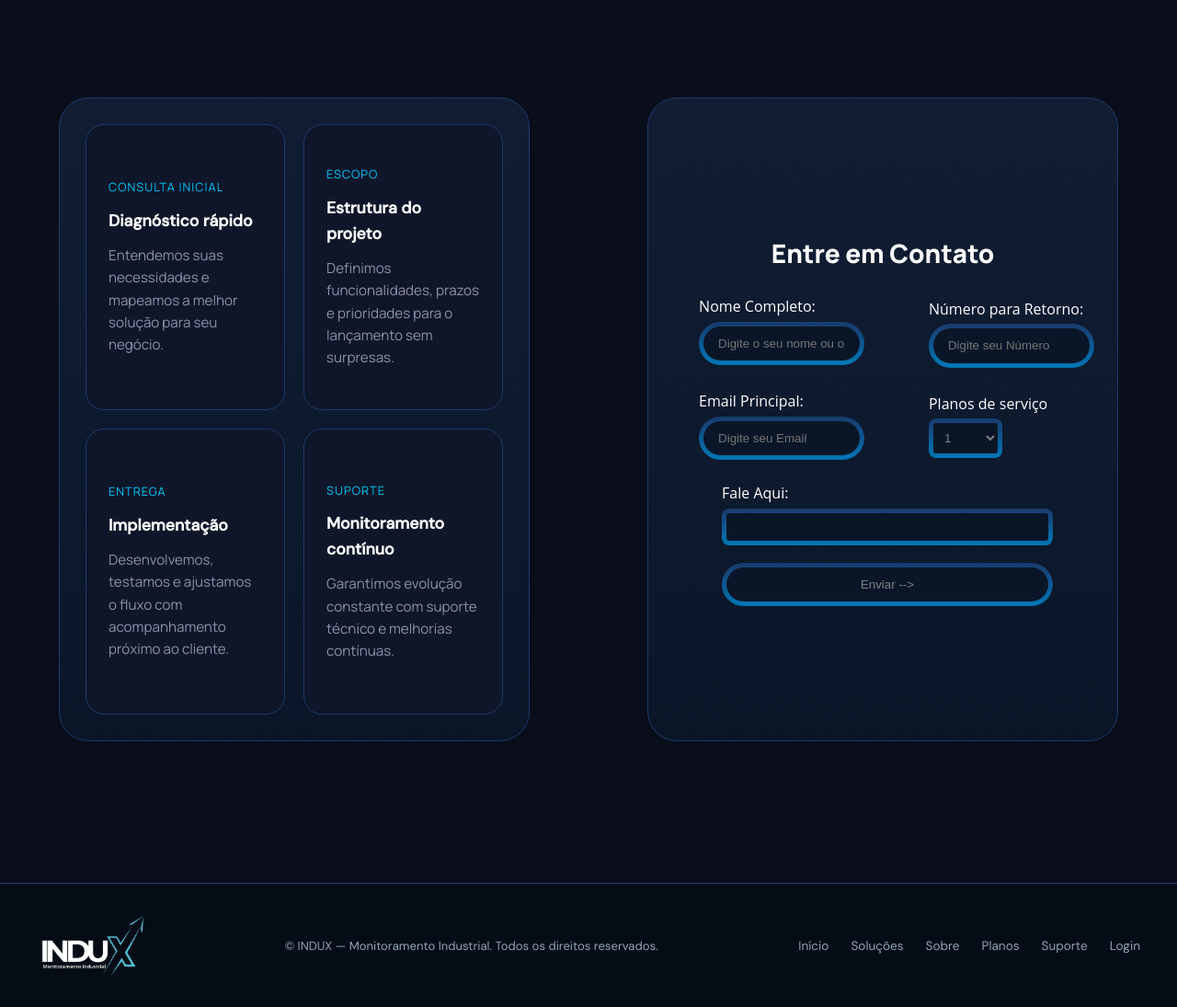
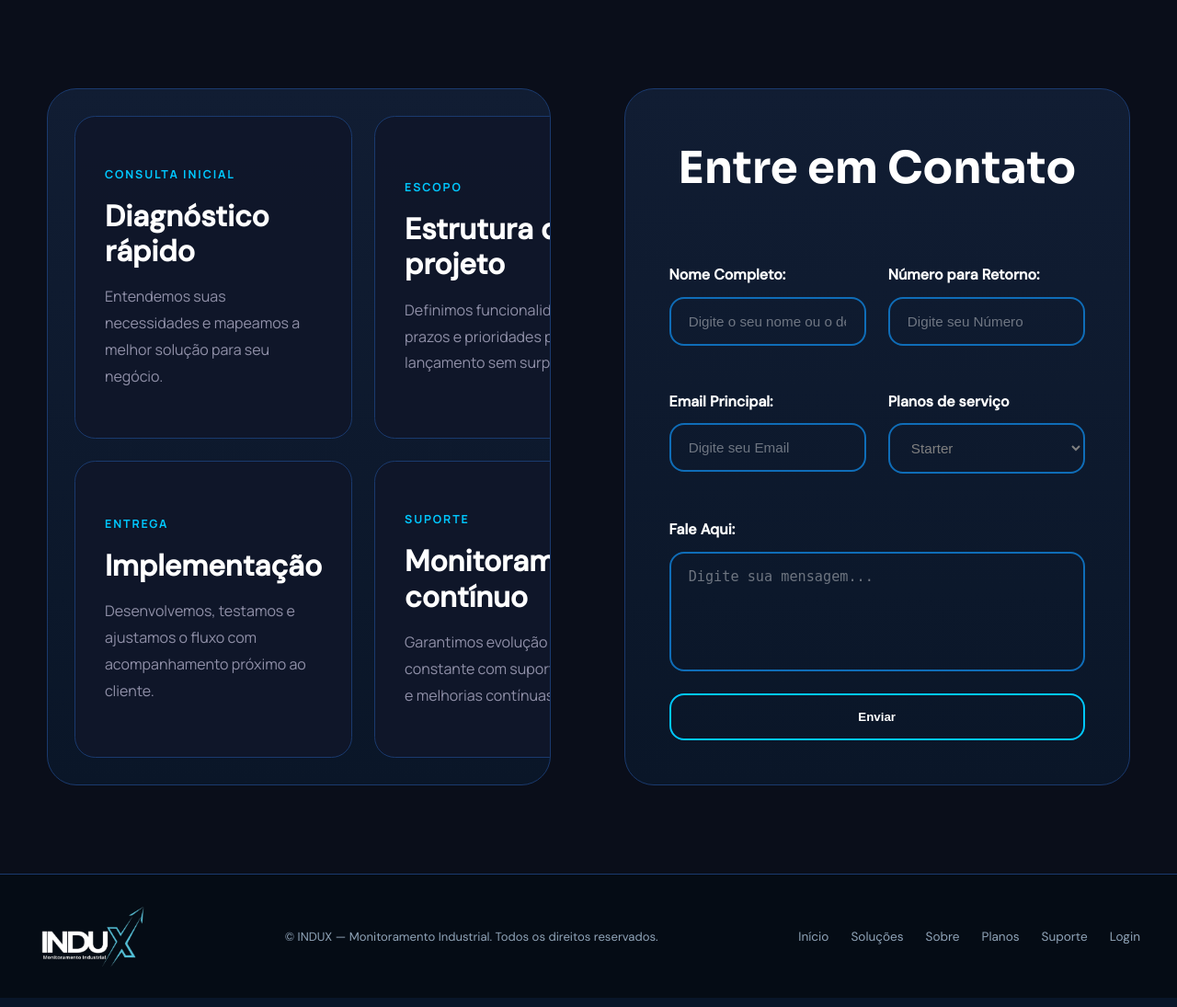
Before and after one commit to roberivan7/indux, a PHP site: page /contato.php in a window 1280 px wide. Shown: the part 100-1195 px from the top of the page at 92% size. Run offline with PHP 8.4, Linux system fonts and the light colour scheme.

Commit message:
Página de contato atualizada

```diff
--- a/pagina_de_vendas/contato.php
+++ b/pagina_de_vendas/contato.php
@@ -3,19 +3,22 @@ require_once 'header.php';
 require_once 'footer.php';
 ?>
 
-
 <!DOCTYPE html>
-<html lang="en">
+<html lang="pt-br">
 <head>
     <meta charset="UTF-8">
     <meta name="viewport" content="width=device-width, initial-scale=1.0">
-    <title>Document</title>
+    <title>Contato</title>
     <link rel="stylesheet" href="styles.css">
 </head>
+
 <body>
-<header><?php echo $header;?></header>
+<header>
+    <?php echo $header; ?>
+</header>
+
 <div class="conteiner">
-    <div class="conteiner-centralizar">
+    <div class="conteiner-f">
         <main class="form orcamento" id="orcamento">
             <div class="orcamento-grid">
                 <article class="orcamento-card">
@@ -23,16 +26,19 @@ require_once 'footer.php';
                     <h2>Diagnóstico rápido</h2>
                     <p>Entendemos suas necessidades e mapeamos a melhor solução para seu negócio.</p>
                 </article>
+
                 <article class="orcamento-card">
                     <p class="orcamento-label">Escopo</p>
                     <h2>Estrutura do projeto</h2>
                     <p>Definimos funcionalidades, prazos e prioridades para o lançamento sem surpresas.</p>
                 </article>
+
                 <article class="orcamento-card">
                     <p class="orcamento-label">Entrega</p>
                     <h2>Implementação</h2>
                     <p>Desenvolvemos, testamos e ajustamos o fluxo com acompanhamento próximo ao cliente.</p>
                 </article>
+
                 <article class="orcamento-card">
                     <p class="orcamento-label">Suporte</p>
                     <h2>Monitoramento contínuo</h2>
@@ -40,48 +46,54 @@ require_once 'footer.php';
                 </article>
             </div>
         </main>
-    </div>
-    <div class="conteiner-centralizar">
 
-
-        <main class="form">
-
+        <main class="form contato">
             <form>
-                <p class="Titulo-Orcamento">Entre em Contato</p>
-                <div class="conteiner-f">
-                    <div class="teste">
-
+                <h1>Entre em Contato</h1>
+                <div class="form-linha">
+                    <div class="input-group">
                         <label for="nome">Nome Completo:</label>
                         <input type="text" id="nome" name="nome" placeholder="Digite o seu nome ou o de sua empresa">
+                    </div>
 
+                    <div class="input-group">
+                        <label for="numero">Número para Retorno:</label>
+                        <input type="text" id="numero" name="numero" placeholder="Digite seu Número">
+                    </div>
+                </div>
+
+                <div class="form-linha">
+                    <div class="input-group">
                         <label for="email">Email Principal:</label>
                         <input type="email" id="email" name="email" placeholder="Digite seu Email">
                     </div>
-                    <div class="teste">
-                        <label for="numero">Número para Retorno:</label>
-                        <input type="number" id="numero" name="numero" placeholder="Digite seu Número">
 
+                    <div class="input-group">
+                        <label for="urgencia">Planos de serviço</label>
 
-                        <label for="urgencia">Planos de serviço</label>
                         <select name="urgencia" id="urgencia">
-                            <option>1</option>
-                            <option>2</option>
-                            <option>3</option>
+                            <option>Starter</option>
+                            <option>Pro</option>
+                            <option>Enterprise</option>
                         </select>
                     </div>
                 </div>
-                    <div class="teste">
 
-                        <label for="mensagem">Fale Aqui:</label>
-                        <textarea id="mensagem" name="mensagem" rows="2"  draggable="true"  ></textarea>
-                        <button><a href="../index.html">Enviar  --></a></button>
-                    </div>
+                <div class="input-group">
+                    <label for="mensagem">Fale Aqui:</label>
+                    <textarea id="mensagem" name="mensagem" placeholder="Digite sua mensagem..."></textarea>
 
+                </div>
 
+                <button type="submit" class="btn-enviar">Enviar</button>
             </form>
         </main>
     </div>
 </div>
-<footer><?php echo $footer; ?></footer>
+
+<footer>
+    <?php echo $footer; ?>
+</footer>
+
 </body>
 </html>
--- a/pagina_de_vendas/styles.css
+++ b/pagina_de_vendas/styles.css
@@ -1659,123 +1659,209 @@ border: 1px solid transparent;
         max-width:320px
     }
 
-    /* ===== Parte Contato Matheus ===== */
+   /* ===== Parte Contato ===== */
+
 .conteiner{
     width: 100%;
-    height: 60rem;
-    display: flex;
-    justify-content: flex-start;
+    min-height: 100vh;
+    display: flex;
+    justify-content: center;
     align-items: center;
-    flex-direction: row;
-}
+    padding: 6rem 4%;
+}
+
 .conteiner-f{
     width: 100%;
-    display: flex;
-    justify-content: flex-start;
-    align-items: center;
-    flex-direction: row;
-}
-.conteiner-centralizar{
+    max-width: 1500px;
+    display: flex;
+    justify-content: space-between;
+    align-items: stretch;
+    gap: 5rem;
+}
+
+/* ===== FORM GERAL ===== */
+
+form{
     width: 100%;
-    height: auto;
-    display: flex;
-    justify-content: flex-start;
-    align-items: center;
+    display: flex;
     flex-direction: column;
 }
-form{
-    display: flex;
-    justify-content: center;
-    flex-direction: column;
-    align-items: center;
-    width: 98%;
-}
-.form{
-    width: 80%;
-    height: 700px;
+
+/* ===== BLOCO ESQUERDA ===== */
+
+.form.orcamento{
+    width: 50%;
+    max-width: 700px;
+    min-height: 650px;
+    padding: 1.8rem;
     background: linear-gradient(0deg,#0a1628,#111d33);
-    display: flex;
-    justify-content: center;
-    align-items: center;
-    margin-bottom: 3rem;
     border-radius: 2rem;
-    overflow-y: hidden;
-    transition: all .2s ease-in-out;
     border: 1px solid var(--azul-borda);
-    position: relative;
-}
-
-
-.form::before {
-    content: '';
-    position: absolute;
-    top: 0; left: 0; right: 0;
-    height: 2px;
-    background: var(--ciano);
-    opacity: 0;
-    transition: opacity 0.3s;
-}
-
-
-.form:hover{
-    box-shadow: 0px 7px 10px 3px rgba(0, 200, 255, 0.3);
-
-}
-
-
-.form:hover::before {
-    opacity: 1;
-}
-
-.form.orcamento {
-    height: 700px;
-    padding: 1.75rem;
-    align-items: stretch;
-}
-
-.orcamento-grid {
+    overflow: hidden;
+}
+
+/* ===== GRID ===== */
+
+.orcamento-grid{
     width: 100%;
     height: 100%;
     display: grid;
-    grid-template-columns: repeat(2, minmax(0, 1fr));
-    grid-template-rows: repeat(2, minmax(0, 1fr));
-    gap: 1.25rem;
-    align-items: stretch;
-}
-
-.orcamento-card {
-    width: 100%;
-    height: 100%;
-    min-width: 0;
-    padding: 1.5rem;
-    border-radius: 1.25rem;
-    background: rgba(15, 23, 42, 0.95);
+    grid-template-columns: repeat(2,1fr);
+    gap: 1.5rem;
+}
+
+.orcamento-card{
+    padding: 2rem;
+    border-radius: 1.4rem;
+    background: rgba(15,23,42,0.95);
     border: 1px solid var(--azul-borda);
-    color: var(--branco);
     display: flex;
     flex-direction: column;
     justify-content: center;
-}
-
-.orcamento-label {
-    margin-bottom: 0.75rem;
-    font-size: 0.8rem;
+    transition: border-color .2s ease;
+}
+
+.orcamento-card:hover{
+    border-color: var(--ciano);
+}
+
+.orcamento-label{
+    margin-bottom: 1rem;
     color: var(--ciano);
+    font-size: .78rem;
+    font-weight: 700;
+    letter-spacing: .15em;
     text-transform: uppercase;
-    letter-spacing: 0.08em;
-}
-
-.orcamento-card h2 {
-    font-size: 1.1rem;
-    margin-bottom: 0.75rem;
+}
+
+.orcamento-card h2{
     color: var(--branco);
-}
-
-.orcamento-card p:last-child {
+    font-size: 2rem;
+    line-height: 1.2;
+    margin-bottom: 1rem;
+}
+
+.orcamento-card p:last-child{
     color: var(--texto-paragrafo);
-    font-size: 0.95rem;
-    line-height: 1.6;
-}
+    font-size: 1rem;
+    line-height: 1.8;
+}
+
+/* ===== BLOCO DIREITA ===== */
+
+.form.contato{
+    width: 50%;
+    max-width: 700px;
+    min-height: 650px;
+    padding: 3rem;
+    background: linear-gradient(0deg,#0a1628,#111d33);
+    border-radius: 2rem;
+    border: 1px solid var(--azul-borda);
+}
+
+/* ===== TÍTULO ===== */
+
+.form.contato h1{
+    text-align: center;
+    color: var(--branco);
+    font-size: 3rem;
+    margin-bottom: 2.5rem;
+}
+
+/* ===== LINHAS ===== */
+
+.form-linha{
+    width: 100%;
+    display: flex;
+    gap: 1.5rem;
+    margin-bottom: 1.5rem;
+}
+
+/* ===== INPUT GROUP ===== */
+
+.input-group{
+    width: 100%;
+    display: flex;
+    flex-direction: column;
+}
+
+.input-group label{
+    color: var(--branco);
+    font-weight: 600;
+    margin-bottom: .7rem;
+}
+
+/* ===== INPUTS ===== */
+
+.input-group input,
+.input-group select,
+.input-group textarea{
+    width: 100%;
+    padding: 1rem 1.2rem;
+    border-radius: 1rem;
+    border: 2px solid #0f6db8;
+    background: transparent;
+    outline: none;
+    font-size: .95rem;
+    transition: border-color .2s ease;
+    box-shadow: none;
+    -webkit-tap-highlight-color: transparent;
+}
+
+/* ===== LINHA AZUL ===== */
+
+.input-group input:focus,
+.input-group select:focus,
+.input-group textarea:focus{
+    border-color: var(--ciano);
+    outline: none;
+    box-shadow: none;
+}
+
+/* ===== REMOVE EFEITO BRANCO ===== */
+
+input:focus-visible,
+textarea:focus-visible,
+select:focus-visible,
+button:focus-visible{
+    outline: none;
+    box-shadow: none;
+}
+
+/* ===== TEXTAREA ===== */
+
+.input-group textarea{
+    height: 130px;
+    resize: none;
+}
+
+/* ===== PLACEHOLDER ===== */
+
+.input-group input::placeholder,
+.input-group textarea::placeholder{
+    color: rgba(255,255,255,0.4);
+}
+
+/* ===== BOTÃO ===== */
+
+.btn-enviar{
+    width: 100%;
+    padding: 1rem;
+    margin-top: 1.5rem;
+    border-radius: 1rem;
+    border: 2px solid var(--ciano);
+    background: transparent;
+    color: white;
+    font-weight: 700;
+    cursor: pointer;
+    transition: .2s ease;
+}
+
+.btn-enviar:hover{
+    background: var(--ciano);
+    color: #08111f;
+}
+
 
 
 /* Variações de cor para .form */
@@ -1819,8 +1905,6 @@ input{
         linear-gradient(#0a1628, #0a1628) padding-box,
         linear-gradient(#1a3a6e, #0077b6) border-box;
     border-radius: 1.5rem;
-    transition: transform .2s ease-in-out;
-    color: white;
 }
 
 .card input{
```
